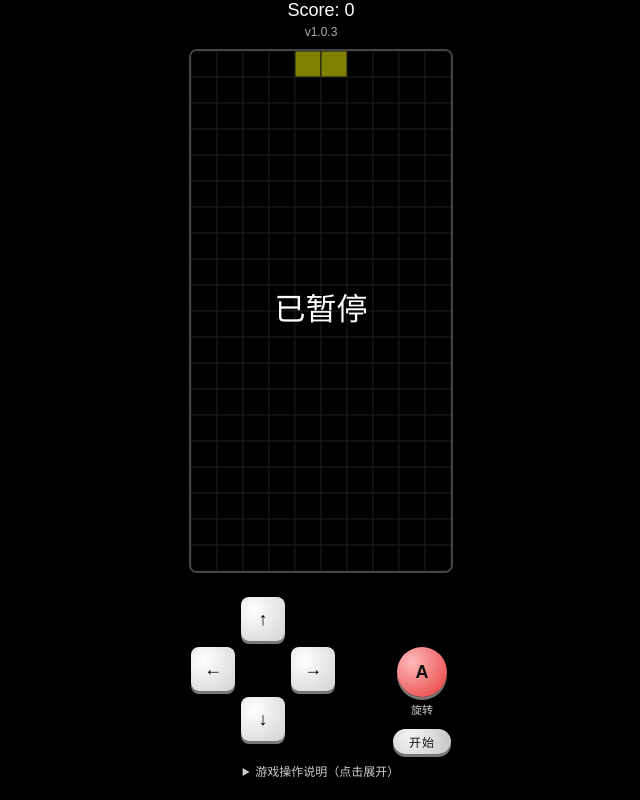
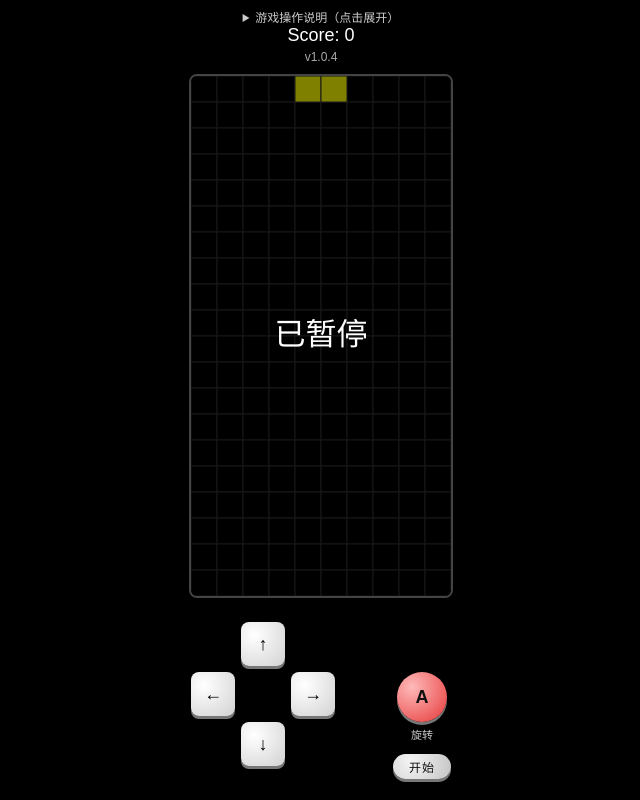
Before and after one commit to parchmentl/webgame, a plain HTML site: page tetris/index.html in a window 1280 px wide. Shown: the whole page, without its empty margins (319-959 px from the left). Drawn offline with Linux system fonts and the light colour scheme.

Commit message:
v1.0.4,操作说明移到游戏界面上方

```diff
--- a/tetris/index.html
+++ b/tetris/index.html
@@ -188,8 +188,16 @@ canvas{
 
 <body>
 
+<details class="help">
+    <summary>游戏操作说明（点击展开）</summary>
+    <ul>
+        <li>电脑：方向键 ← → 移动，↑ 旋转，↓ 快速下落，P 暂停/继续。</li>
+        <li>手机：左侧十字键控制左右移动、下落和旋转（上键），右侧红色 A 也可旋转。</li>
+    </ul>
+</details>
+
 <div id="score">Score: 0</div>
-<div class="version">v1.0.3</div>
+<div class="version">v1.0.4</div>
 <canvas id="game"></canvas>
 
 <div id="controls">
@@ -216,14 +224,6 @@ canvas{
         <button id="pauseBtn" class="pause-btn">开始</button>
     </div>
 </div>
-
-<details class="help">
-    <summary>游戏操作说明（点击展开）</summary>
-    <ul>
-        <li>电脑：方向键 ← → 移动，↑ 旋转，↓ 快速下落，P 暂停/继续。</li>
-        <li>手机：左侧十字键控制左右移动、下落和旋转（上键），右侧红色 A 也可旋转。</li>
-    </ul>
-</details>
 
 <script>
 // ================= 尺寸自适应 =================
```
